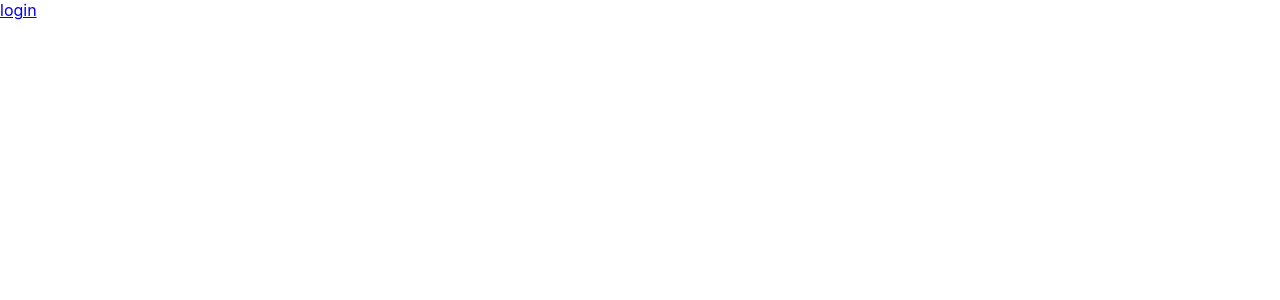
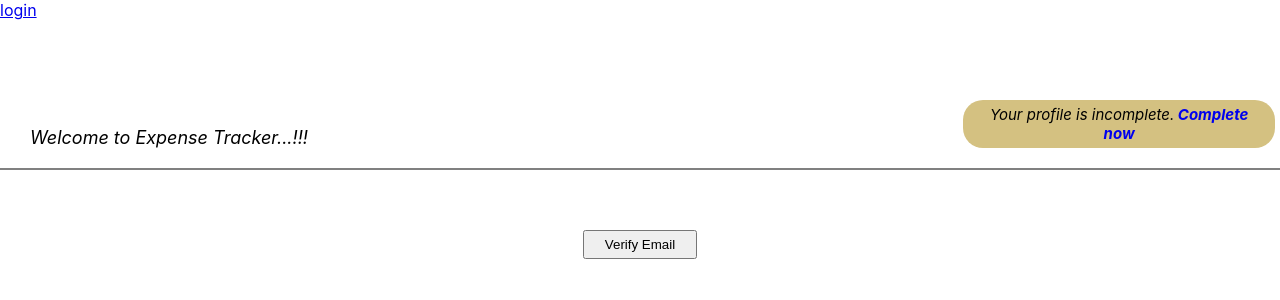
Before and after one commit to Abhaymn/ExpenseTrackerProject, a React (Create React App) app: page /resetpassword in a window 1280 px wide. Before the commit this address had no page. Shown: the top 300 px of the page. Built offline with nearby package versions, Linux system fonts and the light colour scheme; the HTML template or start-up script is replaced by a standard one.

Commit message:
verify email

```diff
--- a/src/components/Layout/Header.js
+++ b/src/components/Layout/Header.js
@@ -1,10 +1,11 @@
 import React from "react";
-import { useSelector } from "react-redux";
+
 // import { useContext } from "react";
 import { Container, Nav, Navbar,NavLink } from "react-bootstrap";
 import { Link, Routes,Route ,BrowserRouter} from "react-router-dom";
 import AuthPage from "../pages/AuthPage";
 import Main from "../pages/main";
+import LoginMessage from "../UserProfile/LoginMessage";
 
 // import AuthContext from "../Store/Auth-Context";
 
@@ -29,6 +30,7 @@ const Header=(props)=>{
                 <Route path="/login" element={<AuthPage/>}/>
 
                 <Route path='/main' element={<Main/>}/>
+                <Route path='/resetpassword' element={<LoginMessage/>}/>
 
 
             </Routes>
--- /dev/null
+++ b/src/components/UserProfile/LoginMessage.js
@@ -0,0 +1,58 @@
+import React from 'react';
+import { Link } from 'react-router-dom';
+
+import classes from './LoginMessage.module.css';
+
+const LoginMessage = () => {
+
+  const verifyEmailHandler = async () => {
+    try {
+      const res = await fetch(
+        'https://identitytoolkit.googleapis.com/v1/accounts:sendOobCode?key=AIzaSyD8f02EMJN_lrE8oXOWzbJ-oxh_wcdaYJA',
+        {
+          method: 'POST',
+          body: JSON.stringify({
+            requestType: 'VERIFY_EMAIL',
+            idToken: JSON.parse(localStorage.getItem('idToken')).idToken,
+          }),
+          headers: {
+            'Content-Type': 'application/json',
+          },
+        }
+      );
+
+      const data = await res.json();
+
+      if (res.ok) {
+        console.log(data.email);
+      } else {
+        throw data.error;
+      }
+    } catch (err) {
+      console.log(err.message);
+    }
+  };
+
+  return (
+    <React.Fragment>
+      <div className={classes.mainProfile}>
+        <span className={classes.welcome}>
+          Welcome to Expense Tracker...!!!
+        </span>
+        <span className={classes.profile}>
+          <span>Your profile is incomplete.</span>
+          <Link to='/main'>
+            <b> Complete now</b>
+          </Link>
+        </span>
+      </div>
+      <div className={classes.button}>
+        <button onClick={verifyEmailHandler} className={classes.logout}>
+          Verify Email
+        </button>
+      </div>
+    </React.Fragment>
+  );
+};
+
+export default LoginMessage;
--- /dev/null
+++ b/src/components/UserProfile/LoginMessage.module.css
@@ -0,0 +1,47 @@
+.mainProfile {
+
+    display: flex;
+    margin-top: 80px;
+    padding-bottom: 20px;
+    border-bottom: 2px solid #808080;
+    font-style: italic;
+    font-size: 18px;
+    align-items:flex-end;
+
+  }
+
+  .welcome {
+
+    margin-left: 30px;
+    flex-basis: 75%;
+  }
+
+  .profile {
+    font-size: 15px;
+    flex-basis: 25%;
+    background-color: #d4c181;
+    border-radius: 20px;
+    margin-right: 5px;
+    padding: 5px 10px 5px 10px;
+    box-sizing: border-box;
+    text-align: center;
+    align-items:flex-end;
+  }
+
+  .profile a {
+    text-decoration: none;
+  }
+
+  .button {
+      text-align: center;
+      margin-top: 60px;
+  }
+
+  .button button {
+      margin: 0 100px 0 100px;
+      padding: 5px 20px 5px 20px;
+  }
+
+  .button button:active {
+    transform: scale(0.95);
+  }
```
